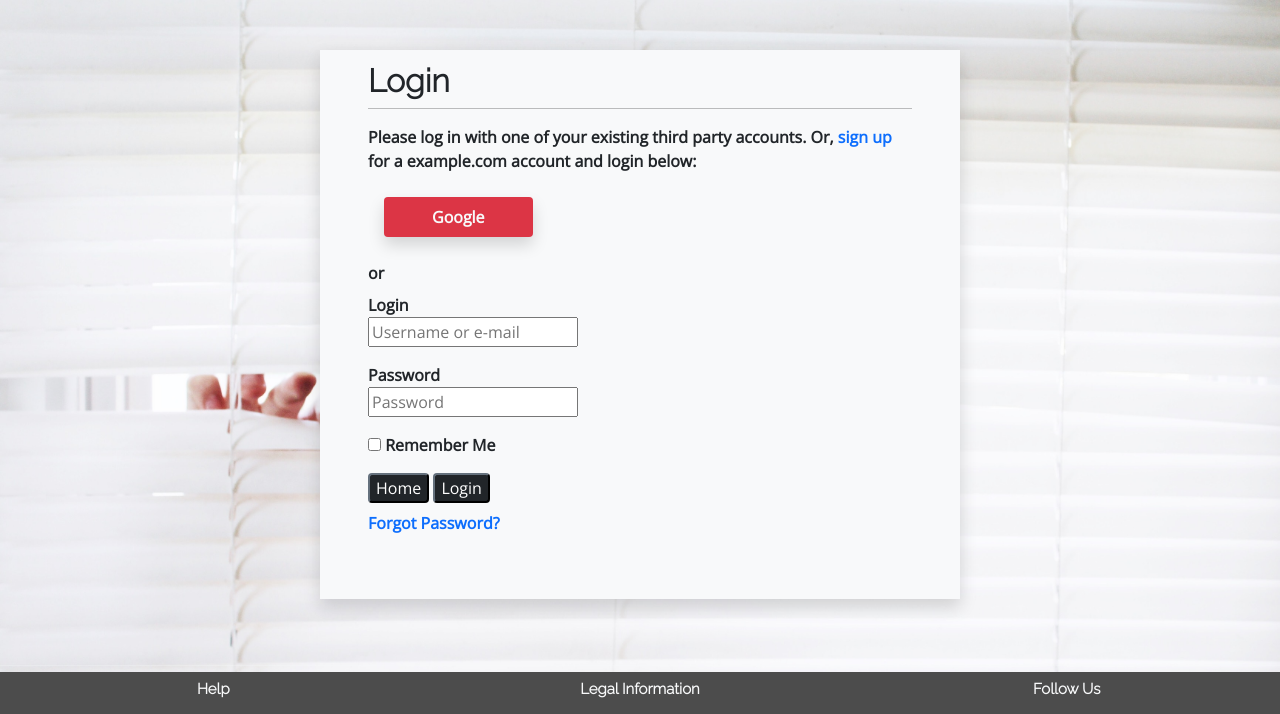
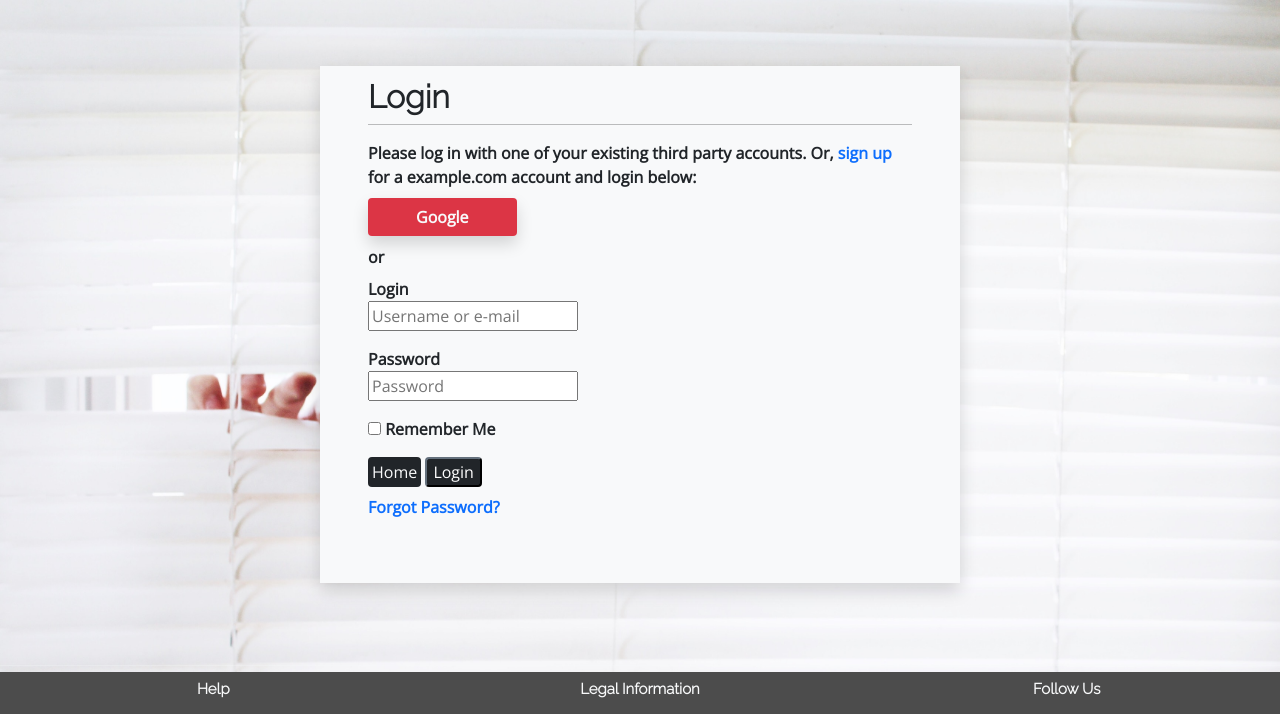
Before and after one commit to Jca-Dev/CSAN, a Django app: a page that uses templates/allauth/account/login.html in a window 1280 px wide. Shown: the part 86-800 px from the top of the page. Run offline with Django 3.2, Linux system fonts and the light colour scheme; parts of the project's set-up code (start-up, migrations or seed data) failed here and were passed over; some libraries are stand-ins or nearby versions.

Commit message:
implement fixes for html validator erros.
remove javascript type=''
remove duplicate id's from products and swapped to class with css updated.
change buttons with a links inside to just a links.

```diff
--- a/cart/templates/cart/cart.html
+++ b/cart/templates/cart/cart.html
@@ -109,13 +109,13 @@
 
 {% block postloadjs %}
 {{ block.super }}
-<script type="text/javascript">
+<script>
     $('.btt-link').click(function(e) {
         window.scrollTo(0,0)
     })
 </script>
 
-<script type="text/javascript">
+<script>
     $('.update-cart').click(function(e) {
         var form = $(this).prev('.update-form');
         form.submit();
--- a/checkout/templates/checkout/checkout.html
+++ b/checkout/templates/checkout/checkout.html
@@ -134,7 +134,7 @@
     {{ stripe_public_key|json_script:"id_stripe_public_key" }}
     {{ client_secret|json_script:"id_client_secret" }}
     <script src="{% static 'checkout/js/stripe_elements.js' %}"></script>
-    <script type="text/javascript">
+    <script>
         function limit_input() {
             var field = document.getElementById("number_field");
             var max_length = 3;
--- a/products/templates/products/add_product.html
+++ b/products/templates/products/add_product.html
@@ -36,7 +36,7 @@
 
 {% block postloadjs %}
 {{ block.super }}
-<script type="text/javascript">
+<script>
     $('#new-image').change(function () {
         var file = $('#new-image')[0].files[0];
         $('#filename').text(`Image will be set to: ${file.name}`);
--- a/products/templates/products/edit_product.html
+++ b/products/templates/products/edit_product.html
@@ -36,7 +36,7 @@
 
 {% block postloadjs %}
 {{ block.super }}
-<script type="text/javascript">
+<script>
     $('#new-image').change(function () {
         var file = $('#new-image')[0].files[0];
         $('#filename').text(`Image will be set to: ${file.name}`);
--- a/products/templates/products/product_detail.html
+++ b/products/templates/products/product_detail.html
@@ -72,7 +72,7 @@
                 <form class="form-css" action="." method="POST">
                     {% csrf_token %}
                     {{ rform|crispy }}
-                    <input type="submit" class="btn btn-dark rounded text-light text-uppercase mt-0 end-buttons" id="submit-btn" type="submit" value="Submit Review">
+                    <input type="submit" class="btn btn-dark rounded text-light text-uppercase mt-0 end-buttons" id="submit-btn" value="Submit Review">
                     <input type="hidden" name="redirect_url" value="{{ request.path }}">
                 </form>
             </div>
@@ -93,7 +93,7 @@
 
     {% block postloadjs %}
     {{ block.super }}
-    <script type="text/javascript">
+    <script>
         $(document).ready(function () {
             $(".show").click(function () {
                 $(".half-content").hide(),
--- a/static/css/base.css
+++ b/static/css/base.css
@@ -125,7 +125,7 @@ a:visited {
 }
 
 /* products css ------------------------------------------------------------ */
-#card:hover {
+.card_o:hover {
     box-shadow: 0.125rem 0.25rem 15px 0px;
 }
 
@@ -388,8 +388,24 @@ hr {
 .allauth-form-inner-content input[type='submit']:hover {
     text-decoration: underline;
 }
-.g-btn:hover {
+.google:hover {
     box-shadow: inset 0rem 0rem 15px!important;
+}
+
+.google {
+    color: inherit;
+    text-decoration: none;
+    border-radius: 0.25rem!important;
+    background-color: #dc3545!important;
+    color: #f8f9fa!important;
+    text-align: center!important;
+    font-weight: 700!important;
+    padding-top: 0.5rem!important;
+    padding-bottom: 0.5rem!important;
+    padding-right: 3rem!important;
+    padding-left: 3rem!important;
+    border: 0!important;
+    box-shadow: 0 .5rem 1rem rgba(0,0,0,.15)!important;
 }
 /* Media Query ------------------------------------------------------------ */
 @media (min-width: 991px) {
--- a/templates/allauth/account/login.html
+++ b/templates/allauth/account/login.html
@@ -18,14 +18,11 @@
     for a {{ site_name }} account and login below:{% endblocktrans %}</p>
 
   <div class="socialaccount_ballot">
-
-    <ul class="socialaccount_providers p-2 ms-2">
-      <button
-        class="g-btn bg-danger text-light fw-bold shadow border-0 rounded px-5 py-2 text-center">{% include "socialaccount/snippets/provider_list.html" with process="login" %}</button>
-    </ul>
+      <p>
+        {% include "socialaccount/snippets/provider_list.html" with process="login" %}
+      </p>
 
     <div class="login-or pb-2">{% trans 'or' %}</div>
-
   </div>
 
   {% include "socialaccount/snippets/login_extra.html" %}
@@ -41,7 +38,7 @@
     {% if redirect_field_value %}
     <input type="hidden" name="{{ redirect_field_name }}" value="{{ redirect_field_value }}" />
     {% endif %}
-    <button class="btn-dark rounded fw-normal end-buttons"><a href="{% url 'home' %}">Home</a></button>
+    <a class="btn-dark rounded fw-normal text-light p-1 end-buttons" href="{% url 'home' %}">Home</a>
     <button class="rounded btn-dark fw-normal end-buttons" type="submit">{% trans "Login" %}</button>
     <p class="mt-2">
       <a class="button text-primary" href="{% url 'account_reset_password' %}">{% trans "Forgot Password?" %}</a>
--- a/templates/allauth/account/logout.html
+++ b/templates/allauth/account/logout.html
@@ -15,7 +15,7 @@
     {% if redirect_field_value %}
     <input type="hidden" name="{{ redirect_field_name }}" value="{{ redirect_field_value }}" />
     {% endif %}
-    <button class="btn-dark rounded"><a href="{% url 'home' %}">Cancel</a></button>
+    <a class="btn-dark rounded fw-normal text-light p-1 end-buttons" href="{% url 'home' %}">Cancel</a>
     <button type="submit" class="rounded btn-dark text-light">{% trans 'Log Out' %}</button>
   </form>
 </div>
--- a/templates/allauth/account/signup.html
+++ b/templates/allauth/account/signup.html
@@ -18,8 +18,8 @@
     {% if redirect_field_value %}
     <input type="hidden" name="{{ redirect_field_name }}" value="{{ redirect_field_value }}" />
     {% endif %}
-    <button class="btn-dark fw-normal end-buttons rounded"><a href="{% url 'account_login' %}">Back to
-        Login</a></button>
+    <a class="btn-dark rounded fw-normal text-light p-1 end-buttons" href="{% url 'account_login' %}">Back to
+      Login</a>
     <button type="submit" class="rounded fw-normal end-buttons btn-dark">{% trans "Register" %}</button>
   </form>
 </div>
```
Also changed, not shown: products/templates/products/products.html (+5 -3 lines).
